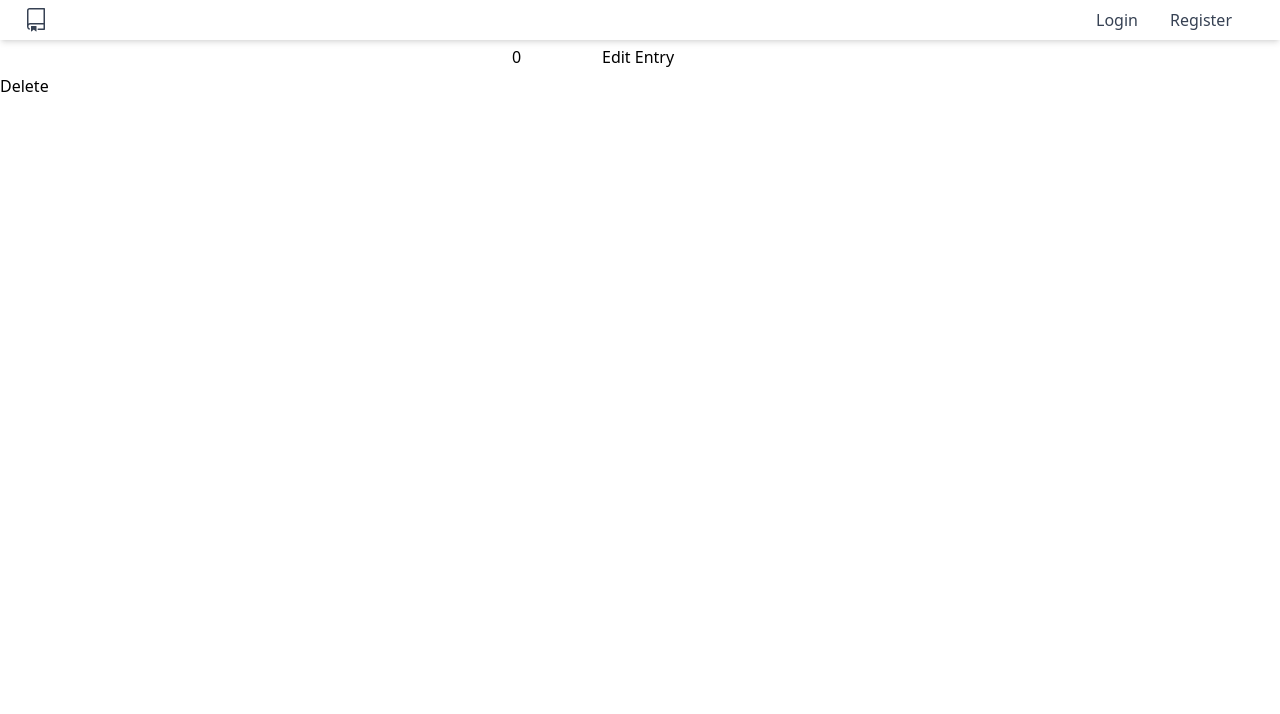
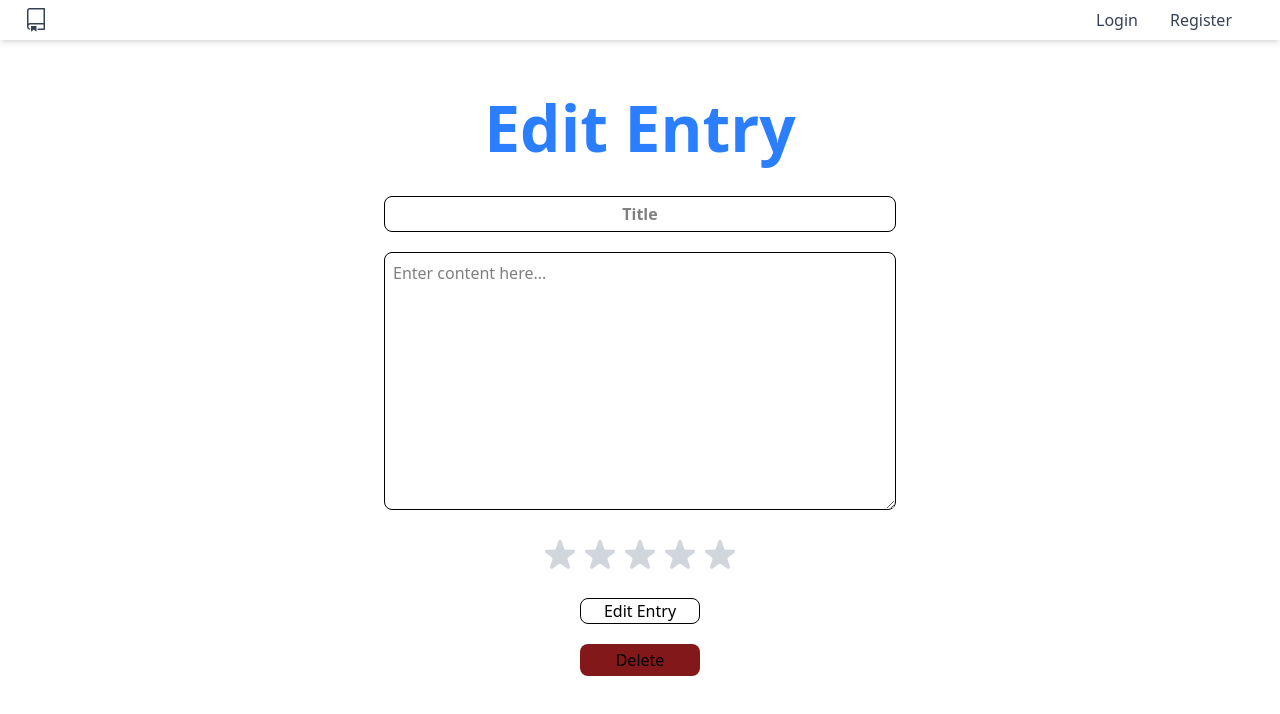
Before and after one commit to tommy278/Jorunal-App, a Next.js app: page /dashboard/edit_entry/1 in a window 1280 px wide. Shown: the top 714 px of the page. Built offline with nearby package versions, Linux system fonts and the light colour scheme; no server answers; the database is empty.

Commit message:
Improved UI/UX for editting entries

```diff
--- a/src/app/dashboard/edit_entry/[slug]/page.tsx
+++ b/src/app/dashboard/edit_entry/[slug]/page.tsx
@@ -1,6 +1,6 @@
 "use client"
 
-import { use, useState, useEffect } from "react";
+import { use, useState, useEffect, ChangeEvent } from "react";
 import { useRouter }  from "next/navigation";
 
 interface PageProps {
@@ -20,6 +20,7 @@ export default function Page ({params}: PageProps) {
     const [content, setContent] = useState("");
     const [mood, setMood] = useState(0);
     const [saving, setSaving] = useState(false);
+    const [hovered, setHovered] = useState(0);
 
     const router = useRouter();
 
@@ -92,17 +93,62 @@ export default function Page ({params}: PageProps) {
 
     return (
         <div>
-            <form onSubmit={handleSubmit}>
-                <input value={title} onChange={(e) => setTitle(e.target.value)}/>
-                <input value={content} onChange={(e) => setContent(e.target.value)} />
-                <input value={mood} type="number" min="1" max="10" onChange={(e) => setMood(Number(e.target.value))}/>
-                <button type="submit" disabled={saving} >
-                    {saving ? "Saving...": "Edit Entry"}
+            <form
+                className="flex flex-col items-center gap-y-5 mt-10"
+                onSubmit={handleSubmit}>
+                <h1 className="font-bold text-blue-500 text-[clamp(3rem,5vw,4rem)]">Edit Entry</h1>
+                <input
+                    onChange={(e: ChangeEvent<HTMLInputElement>) => setTitle(e.target.value)}
+                    placeholder="Title"
+                    value = {title}
+                    type = "text"
+                    className="border rounded-lg
+                    w-[clamp(17rem,40%,50rem)]
+                    text-center
+                    center
+                    "
+                />
+                <textarea
+                    onChange={(e: ChangeEvent<HTMLTextAreaElement>) => setContent(e.target.value)}
+                    value = {content}
+                    className="border rounded-lg
+                            w-[clamp(17rem,40%,50rem)]
+                            p-2
+                            "
+                    rows={10}
+                    placeholder="Enter content here..."
+                />
+                <div className="flex space-x-1">
+                {[1, 2, 3, 4, 5].map((star) => (
+                    <svg
+                    key={star}
+                        className={`
+                            w-6 h-6
+                            md:w-9 h-12
+                            cursor-pointer transition-colors duration-200 ${
+                            (hovered || mood) >= star ? "text-yellow-400": "text-gray-300"
+                        }`}
+                        fill="currentColor"
+                        viewBox="0 0 20 20"
+                        onClick={() => setMood(star)}
+                        onMouseEnter={() => setHovered(star)}
+                        onMouseLeave={() => setHovered(0)}
+                        >
+                         <path d="M9.049 2.927c.3-.921 1.603-.921 1.902 0l1.286 3.958a1 1 0 00.95.69h4.157c.969 0 1.371 1.24.588 1.81l-3.37 2.448a1 1 0 00-.364 1.118l1.287 3.957c.3.921-.755 1.688-1.54 1.118l-3.37-2.448a1 1 0 00-1.175 0l-3.37 2.448c-.784.57-1.838-.197-1.539-1.118l1.286-3.957a1 1 0 00-.364-1.118L2.068 9.385c-.783-.57-.38-1.81.588-1.81h4.157a1 1 0 00.95-.69l1.286-3.958z" />
+                    </svg>
+                ))}
+            </div>
+                <button
+                    type="submit" disabled={saving}
+                    className="border w-30 rounded-lg bg-white/10 backdrop-blur-xs cursor-pointer"
+                    >{saving ? "Saving...": "Edit Entry"}</button>
+                <button
+                    onClick={handleDelete}
+                    className="flex justify-center bg-red-900 p-1 w-30 rounded-lg cursor-pointer"
+                >
+                    Delete
                 </button>
             </form>
-            <button onClick={handleDelete}>
-                Delete
-            </button>
         </div>
     )
 }
--- a/src/app/dashboard/new_entry/page.tsx
+++ b/src/app/dashboard/new_entry/page.tsx
@@ -61,18 +61,18 @@ export default function NewEntry(){
 
     return(
         <form
-            className="flex flex-col items-center gap-y-5 mt-30"
+            className="flex flex-col items-center gap-y-5 mt-10"
             onSubmit={handleSubmit}>
             <h1 className="font-bold text-blue-500 text-[clamp(3rem,5vw,4rem)]">New Entry</h1>
             <input
                 onChange={(e: ChangeEvent<HTMLInputElement>) => setTitle(e.target.value)}
-                id="center"
                 placeholder="Title"
                 value = {title}
                 type = "text"
                 className="border rounded-lg
                             w-[clamp(17rem,40%,50rem)]
                             text-center
+                            center
                             "
             />
             <textarea
@@ -89,7 +89,10 @@ export default function NewEntry(){
                 {[1, 2, 3, 4, 5].map((star) => (
                     <svg
                     key={star}
-                        className={`w-6 h-6 cursor-pointer transition-colors duration-200 ${
+                        className={`
+                            w-6 h-6
+                            md:w-9 h-12
+                            cursor-pointer transition-colors duration-200 ${
                             (hovered || mood) >= star ? "text-yellow-400": "text-gray-300"
                         }`}
                         fill="currentColor"
@@ -103,7 +106,7 @@ export default function NewEntry(){
                 ))}
             </div>
             <button
-                className="border w-30 rounded-lg bg-white/10 backdrop-blur-xs"
+                className="border w-30 rounded-lg bg-white/10 backdrop-blur-xs cursor-pointer"
                 type="submit">Add Entry</button>
         </form>
     )
--- a/src/app/globals.css
+++ b/src/app/globals.css
@@ -26,7 +26,7 @@ input {
     padding-left: 10px;
 }
 
-#center::placeholder {
+.center::placeholder {
   text-align: center;
   font-weight: 600;
 }
```
